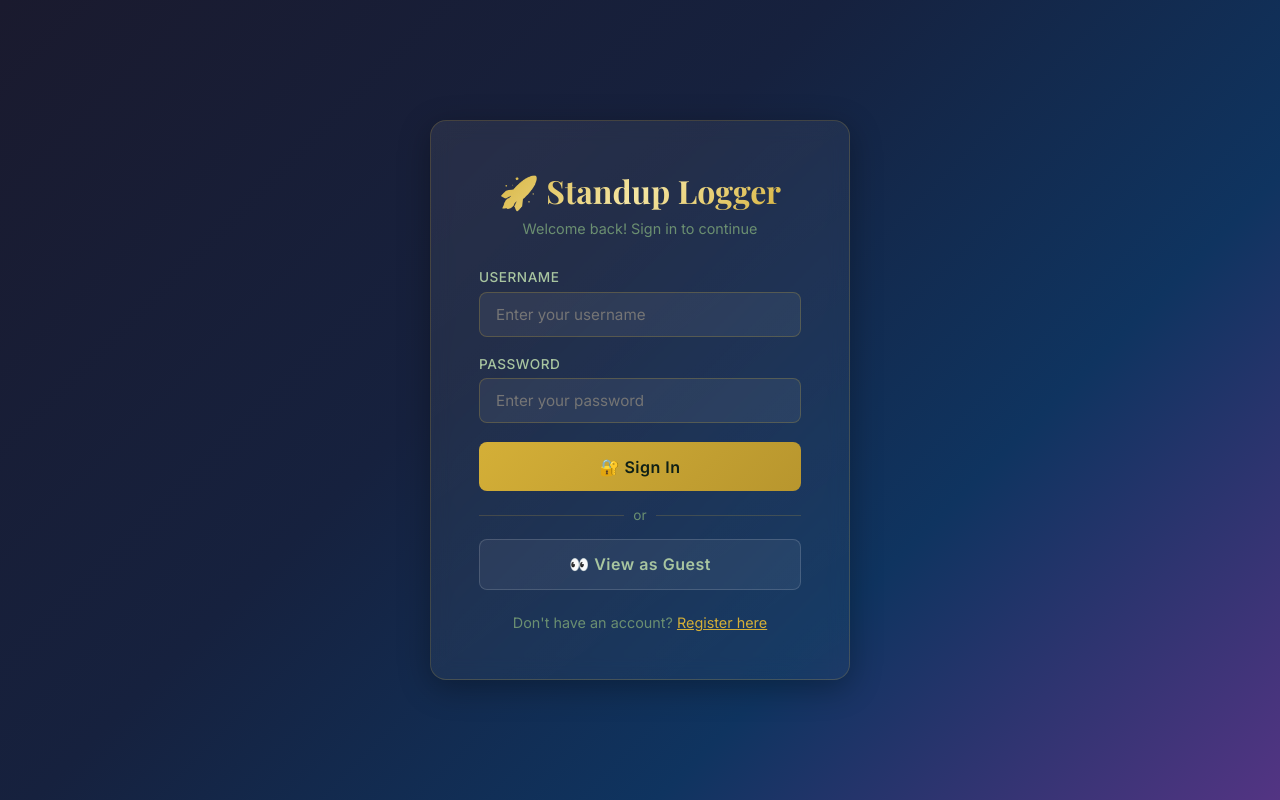
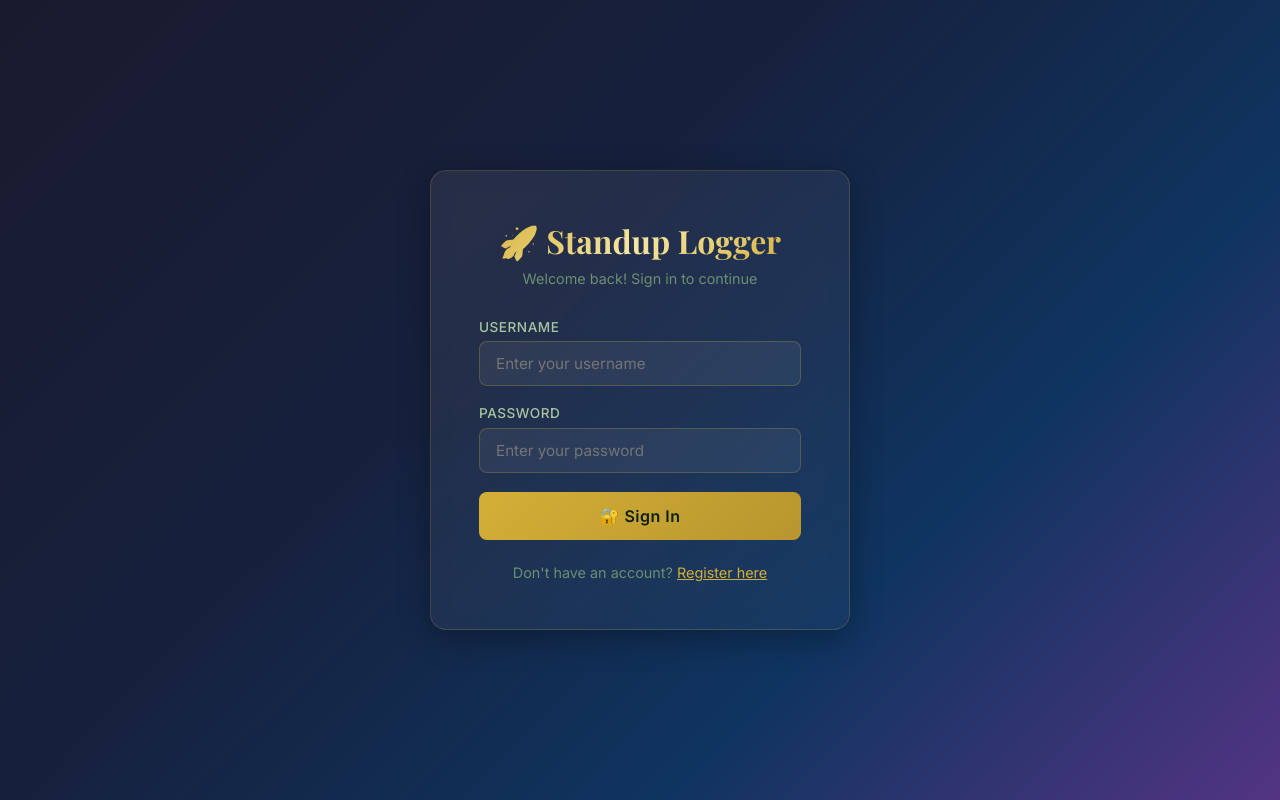
Before and after one commit to muyumitchell/standup-logger, a React (Create React App) app in the folder frontend/: page / in a window 1280 px wide. Built offline with nearby package versions, Linux system fonts and the light colour scheme.

Commit message:
Switch to PostgreSQL database

```diff
--- a/frontend/src/components/Auth.js
+++ b/frontend/src/components/Auth.js
@@ -60,12 +60,6 @@ function Auth({ onLogin }) {
           {loading ? '⏳ Please wait...' : isLogin ? '🔐 Sign In' : '✨ Create Account'}
         </button>
 
-        <div className="demo-divider">or</div>
-
-        <button className="demo-btn" onClick={() => onLogin('Guest')}>
-          👀 View as Guest
-        </button>
-
         <div className="auth-toggle">
           {isLogin ? "Don't have an account? " : "Already have an account? "}
           <span onClick={() => { setIsLogin(!isLogin); setError(''); }}>
```
Also changed, not shown: 2 other files (tests, documents, lock files or other folders).
